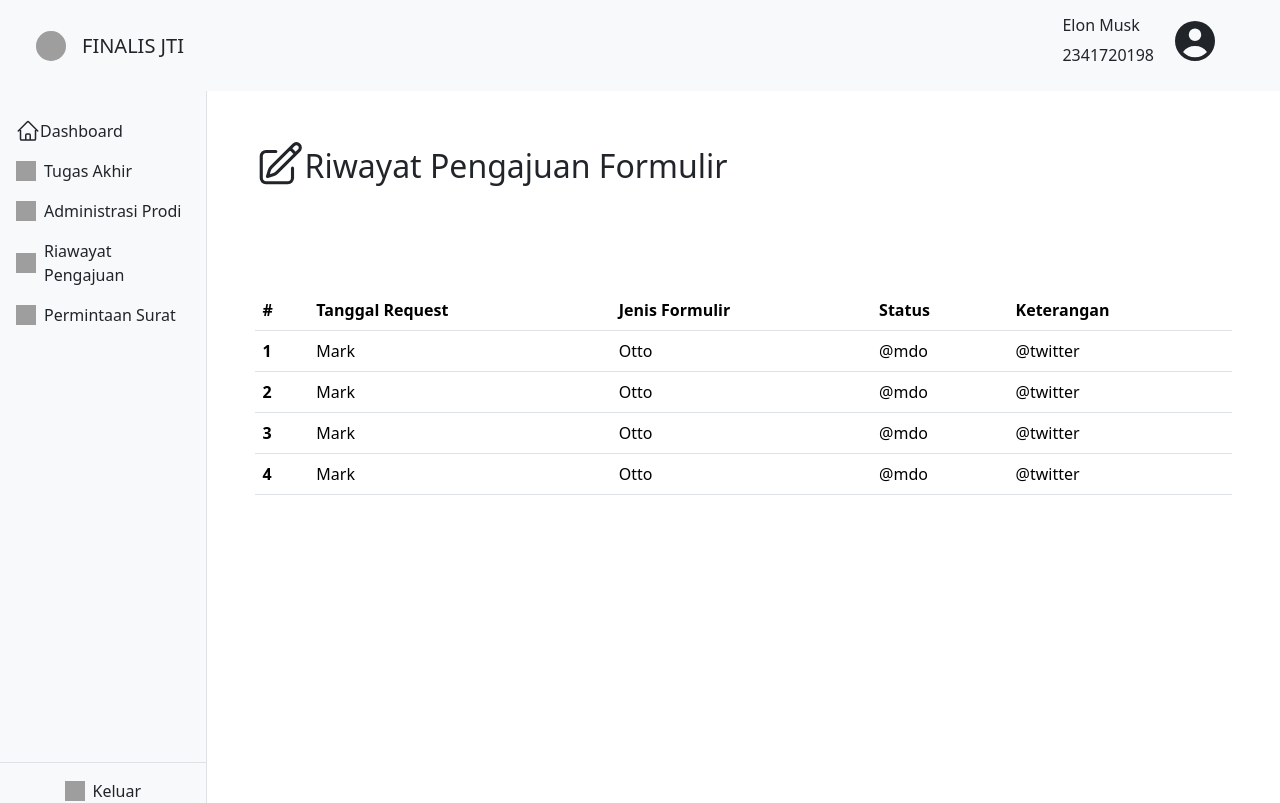
After one commit to andromeda-hebat/FINALIS-JTI-WEB, a PHP site: template app/views/pages/student/riwayat_pengajuan_form.php in a window 1280 px wide. The commit adds this page. Run offline with PHP 8.4, Linux system fonts and the light colour scheme; the template is opened without the code that fills it, so the values that code supplies are empty; grey boxes are pictures that could not be loaded.

Commit message:
menambahkan halaman administrasi dan riwayat pengajuan

```diff
--- a/app/views/components/student/sidebar_student.php
+++ b/app/views/components/student/sidebar_student.php
@@ -15,11 +15,11 @@
             <img src="icon-status.png" alt="Ikon Status" width="20" height="20" class="me-2">
             Tugas Akhir
         </a>
-        <a href="#" class="nav-link d-flex align-items-center px-3 text-dark">
+        <a href="/administrasi-prodi" class="nav-link d-flex align-items-center px-3 text-dark">
             <img src="icon-upload.png" alt="Ikon Unggah" width="20" height="20" class="me-2">
             Administrasi Prodi
         </a>
-        <a href="#" class="nav-link d-flex align-items-center px-3 text-dark">
+        <a href="/riwayat-pengajuan-form" class="nav-link d-flex align-items-center px-3 text-dark">
             <img src="icon-upload.png" alt="Ikon Unggah" width="20" height="20" class="me-2">
             Riawayat Pengajuan
         </a>
--- /dev/null
+++ b/app/views/pages/student/riwayat_pengajuan_form.php
@@ -0,0 +1,60 @@
+<main>
+    <?php include __DIR__ . '/../../components/student/topbar_student.php' ?>
+    <div class="position-relative d-flex">
+        <?php include __DIR__ . '/../../components/student/sidebar_student.php' ?>
+        <div class="p-5 w-100">
+            <div class="d-flex">
+                <svg xmlns="http://www.w3.org/2000/svg" fill="none" viewBox="0 0 24 24" stroke-width="1.5"
+                    stroke="currentColor" class="size-6" style="width: 50px; height: 50px">
+                    <path stroke-linecap="round" stroke-linejoin="round"
+                        d="m16.862 4.487 1.687-1.688a1.875 1.875 0 1 1 2.652 2.652L10.582 16.07a4.5 4.5 0 0 1-1.897 1.13L6 18l.8-2.685a4.5 4.5 0 0 1 1.13-1.897l8.932-8.931Zm0 0L19.5 7.125M18 14v4.75A2.25 2.25 0 0 1 15.75 21H5.25A2.25 2.25 0 0 1 3 18.75V8.25A2.25 2.25 0 0 1 5.25 6H10" />
+                </svg>
+                <h2 class="mt-2">Riwayat Pengajuan Formulir</h2>
+            </div>
+            <div class="mt-5 pt-5">
+                <table class="table">
+                    <thead>
+                        <tr>
+                            <th scope="col">#</th>
+                            <th scope="col">Tanggal Request</th>
+                            <th scope="col">Jenis Formulir</th>
+                            <th scope="col">Status</th>
+                            <th scope="col">Keterangan</th>
+                        </tr>
+                    </thead>
+                    <tbody>
+                        <tr>
+                            <th scope="row">1</th>
+                            <td>Mark</td>
+                            <td>Otto</td>
+                            <td>@mdo</td>
+                            <td>@twitter</td>
+                        </tr>
+                        <tr>
+                            <th scope="row">2</th>
+                            <td>Mark</td>
+                            <td>Otto</td>
+                            <td>@mdo</td>
+                            <td>@twitter</td>
+                        </tr>
+                        <tr>
+                            <th scope="row">3</th>
+                            <td>Mark</td>
+                            <td>Otto</td>
+                            <td>@mdo</td>
+                            <td>@twitter</td>
+                        </tr>
+                        <tr>
+                            <th scope="row">4</th>
+                            <td>Mark</td>
+                            <td>Otto</td>
+                            <td>@mdo</td>
+                            <td>@twitter</td>
+                        </tr>
+                    </tbody>
+                </table>
+            </div>
+        </div>
+
+    </div>
+</main>
```
Also changed, not shown: app/views/pages/student/administrasi_prodi.php (added, +33 -0 lines).
